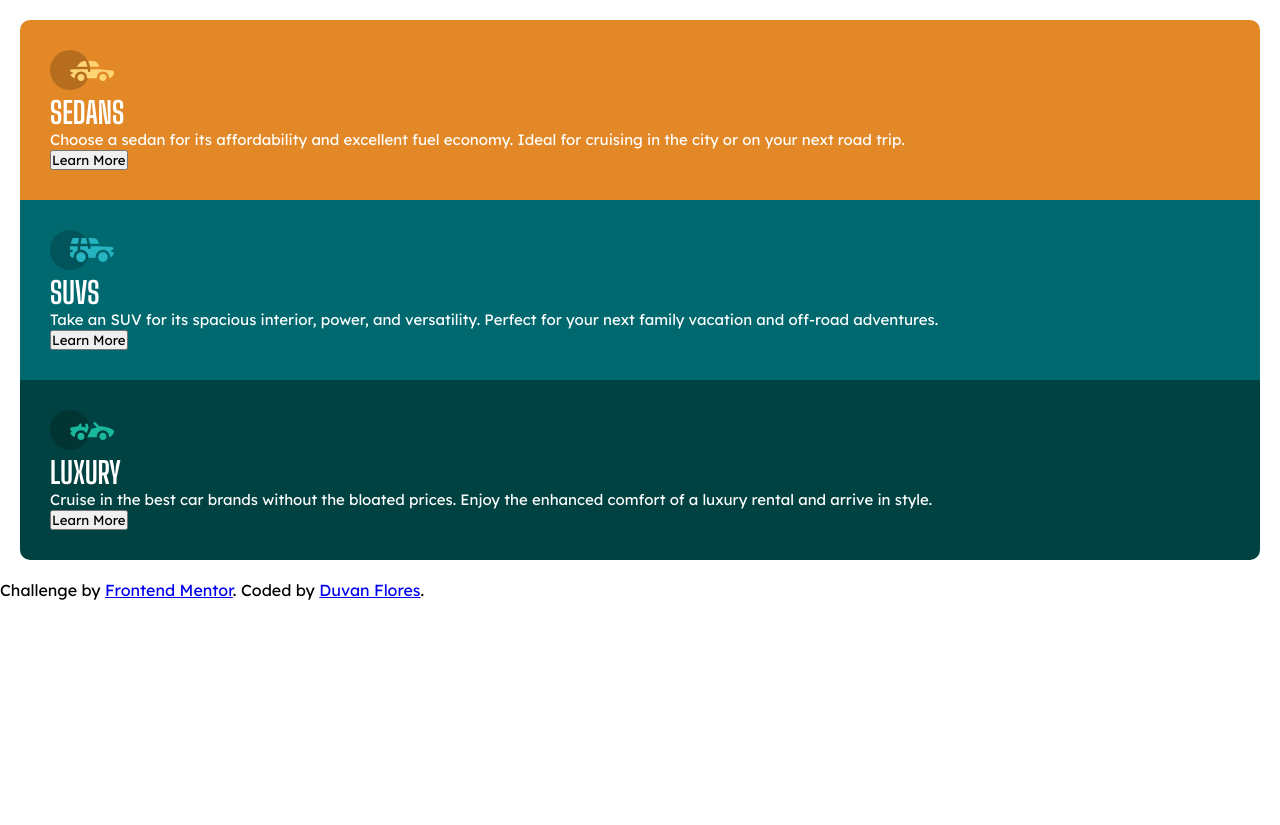
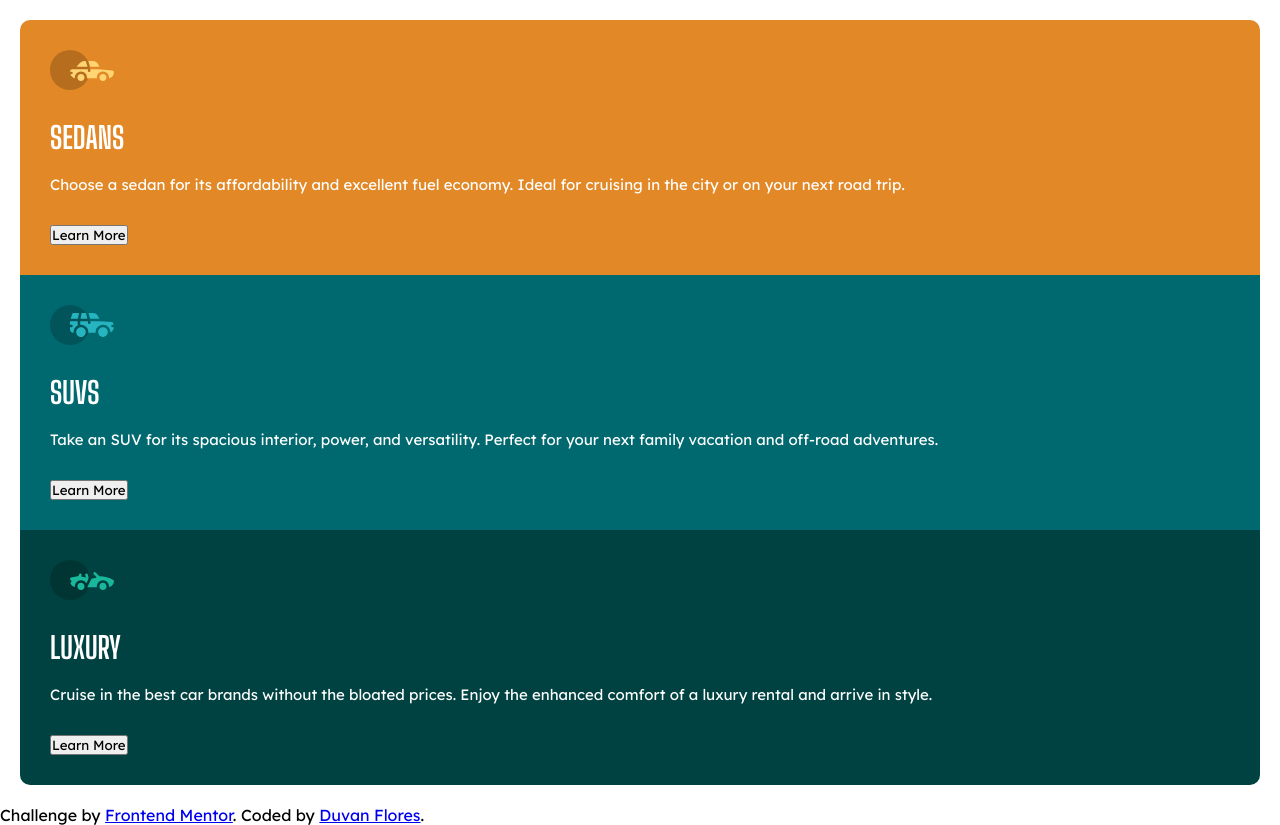
Before and after one commit to iDuvancho303/colum-preview-component, a plain HTML site: page index.html in a window 1280 px wide. Before the commit the page ends 800 px from the top, so only its background shows below. Drawn offline with Linux system fonts and the light colour scheme.

Commit message:
adding more css

```diff
--- a/style.css
+++ b/style.css
@@ -49,3 +49,15 @@ p {
     padding: 30px;
 
 }
+
+.card img {
+    margin-bottom:  25px;
+}
+
+.card h3 {
+    margin-bottom: 20px;
+}
+
+.card p {
+    margin-bottom: 30px;
+}
```
